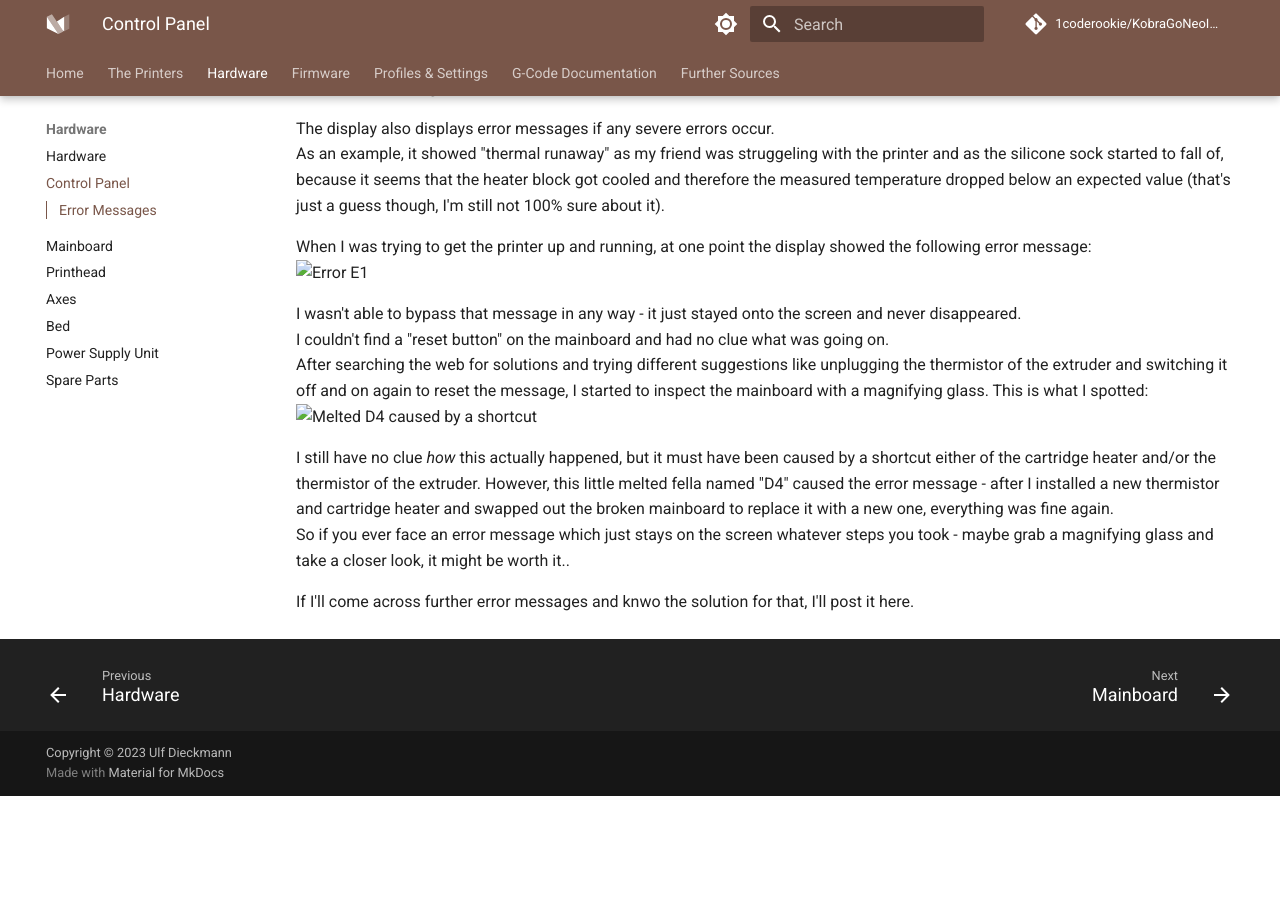
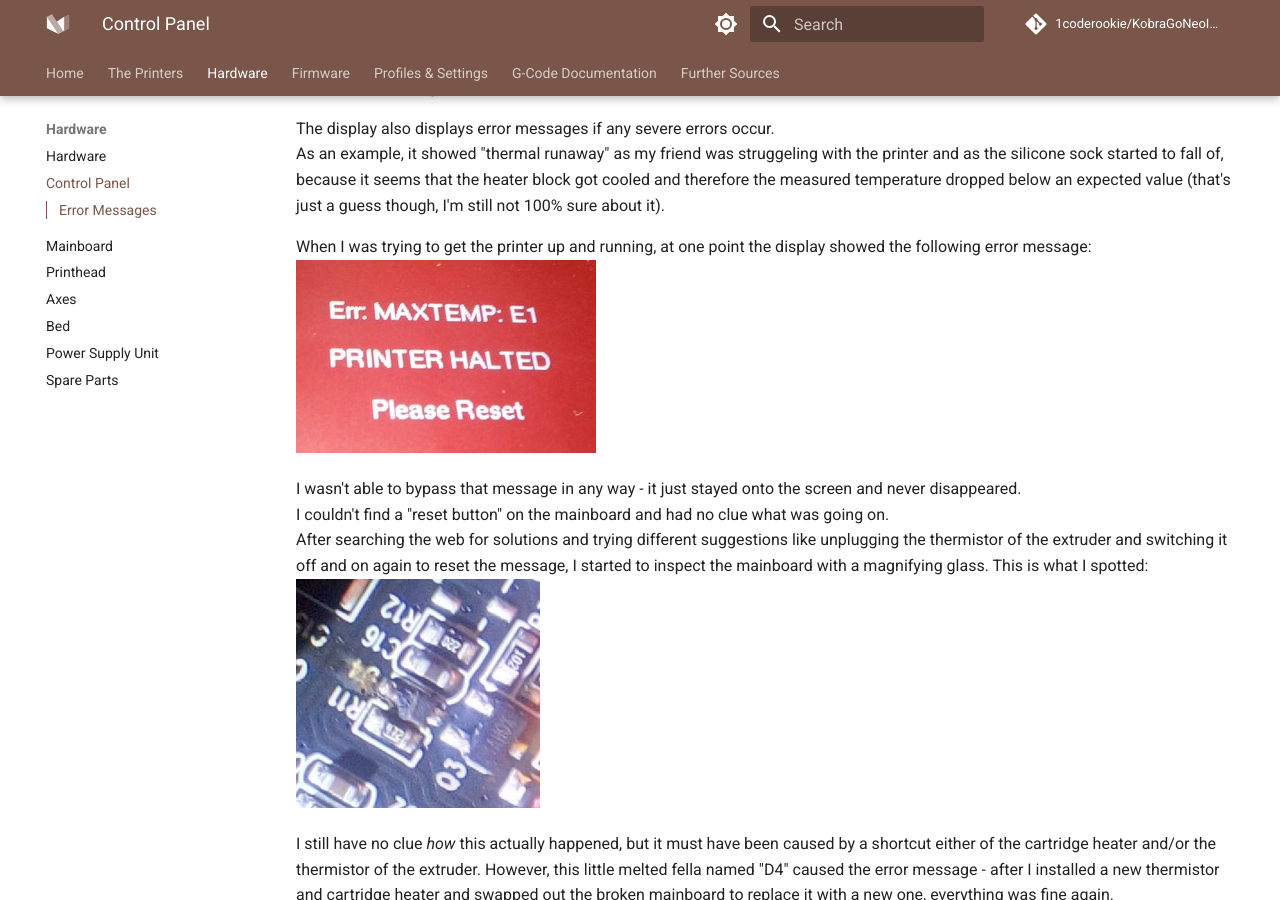
Before and after one commit to 1coderookie/KobraGoNeoInsights, an MkDocs documentation site: the page built from docs/hardware/control_panel.md, in a window 1280 px wide and 900 px high, scrolled down 582 px. Built offline with MkDocs 1.6.1 and Material for MkDocs 9.7.7, drawn with Linux system fonts in a browser that asks for light colours; comment, search, counter and statistics services are not loaded; before the commit the page ends 1378 px from its top, so only the background shows below that.

Commit message:
Update control_panel.md

```diff
--- a/docs/hardware/control_panel.md
+++ b/docs/hardware/control_panel.md
@@ -16,12 +16,12 @@ The display also displays error messages if any severe errors occur.
 As an example, it showed "thermal runaway" as my friend was struggeling with the printer and as the silicone sock started to fall of, because it seems that the heater block got cooled and therefore the measured temperature dropped below an expected value (that's just a guess though, I'm still not 100% sure about it).
 
 When I was trying to get the printer up and running, at one point the display showed the following error message:
-![Error E1](./assets/images/controlunit_err_e1-max-temp_web.jpg)
+![Error E1](../assets/images/controlunit_err_e1-max-temp_web.jpg)
 
 I wasn't able to bypass that message in any way - it just stayed onto the screen and never disappeared.
 I couldn't find a "reset button" on the mainboard and had no clue what was going on.
 After searching the web for solutions and trying different suggestions like unplugging the thermistor of the extruder and switching it off and on again to reset the message, I started to inspect the mainboard with a magnifying glass. This is what I spotted:
-![Melted D4 caused by a shortcut](./assets/images/mainboard_melted-D4_web.jpg)
+![Melted D4 caused by a shortcut](../assets/images/mainboard_melted-D4_web.jpg)
 
 I still have no clue *how* this actually happened, but it must have been caused by a shortcut either of the cartridge heater and/or the thermistor of the extruder. However, this little melted fella named "D4" caused the error message - after I installed a new thermistor and cartridge heater and swapped out the broken mainboard to replace it with a new one, everything was fine again.
 So if you ever face an error message which just stays on the screen whatever steps you took - maybe grab a magnifying glass and take a closer look, it might be worth it..
```
